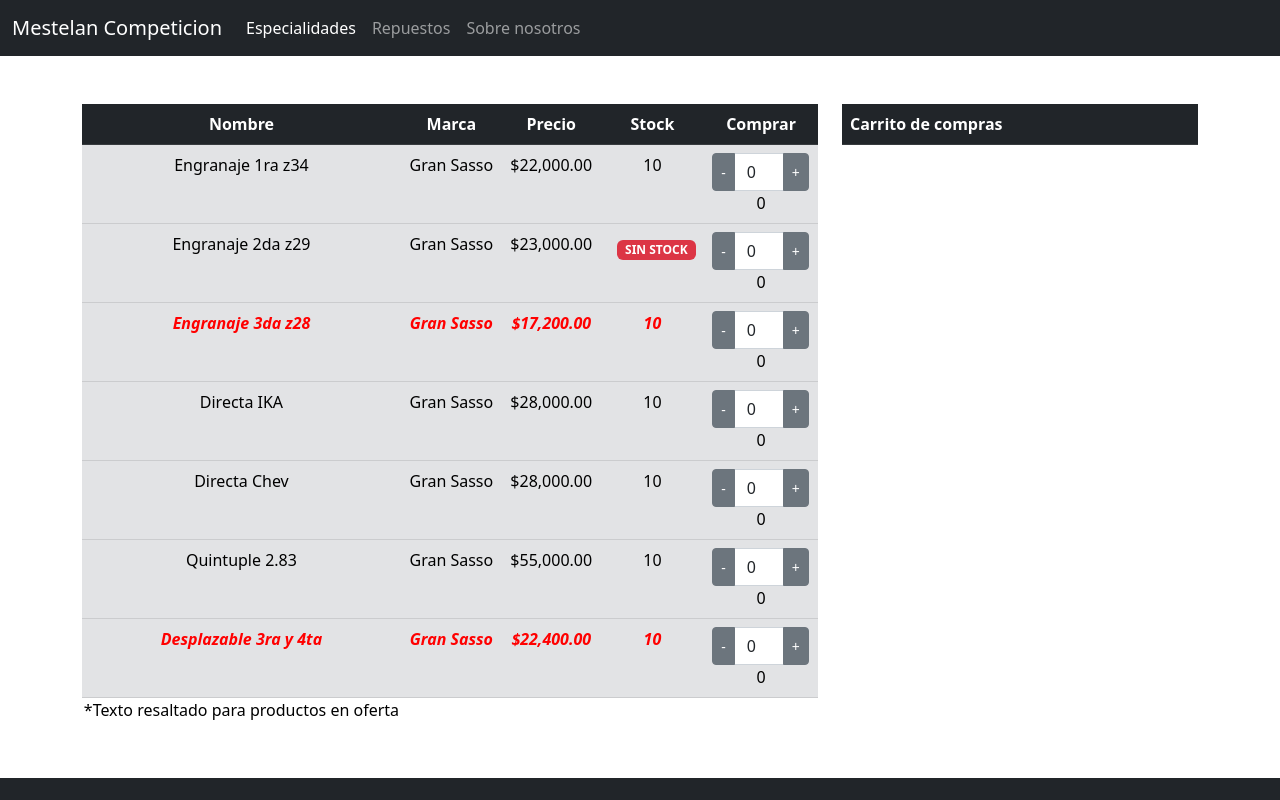
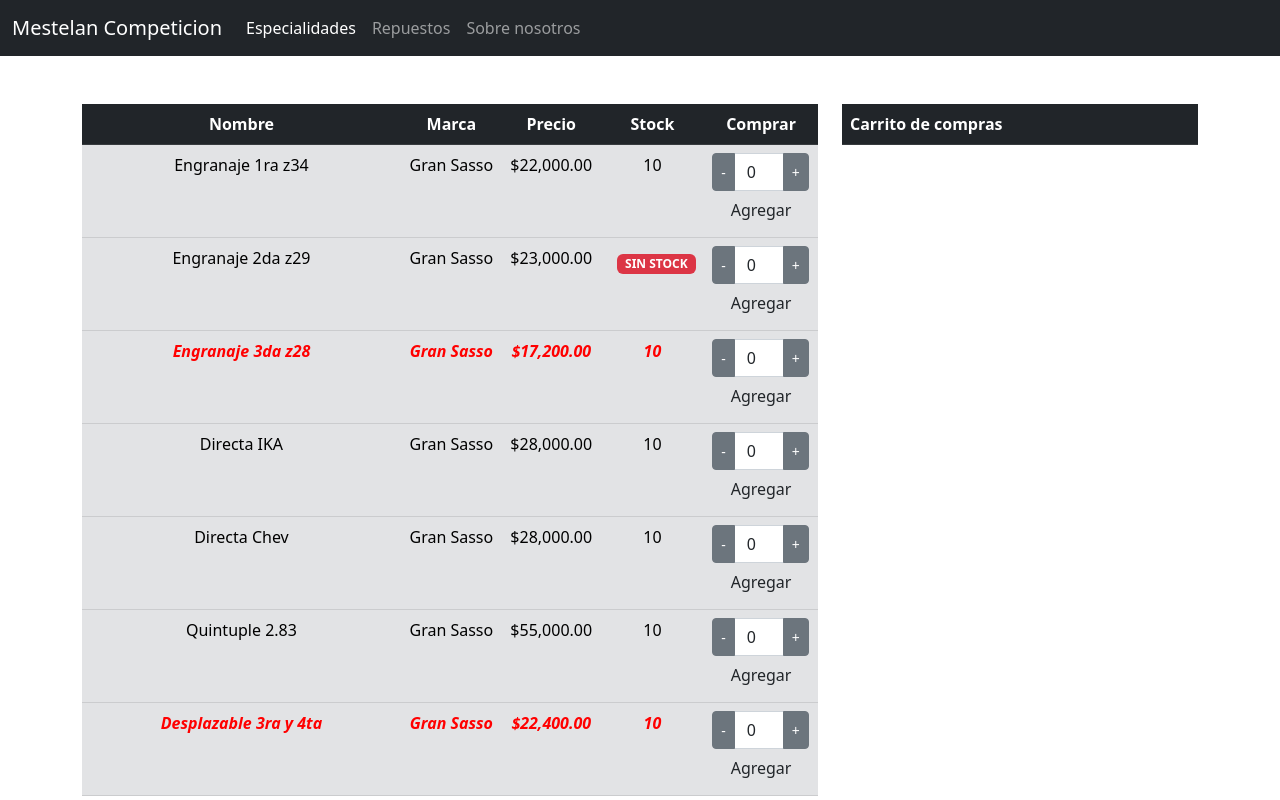
Before and after one commit to meste73/Angular_Proyect, an Angular app: page /list in a window 1280 px wide. Shown: the top 800 px of the page. Built offline with nearby package versions, Linux system fonts and the light colour scheme.

Commit message:
Servicio carrito, modificacion de componentes lista y carrito

```diff
--- a/src/app/input-integer/input-integer.component.ts
+++ b/src/app/input-integer/input-integer.component.ts
@@ -14,11 +14,14 @@ export class InputIntegerComponent implements OnInit{
   @Input() quantity!: number;
   @Input() limit!: number;
   @Output() quantityChange: EventEmitter<number> = new EventEmitter<number>();
+  @Output() maxReached: EventEmitter<string> = new EventEmitter<string>();
 
   upQuantity(limit: number): void{
-    if(this.quantity < this.limit){
+    if(this.quantity < limit){
       this.quantity++;
       this.quantityChange.emit(this.quantity);
+    } else{
+      this.maxReached.emit("Se alcanzo la cantidad maxima");
     }
   }
 
--- /dev/null
+++ b/src/app/spare-parts-cart.service.ts
@@ -0,0 +1,22 @@
+import { Injectable } from '@angular/core';
+import { SparePart } from './spare-parts-list/spare-part';
+
+@Injectable({
+  providedIn: 'root'
+})
+export class SparePartsCartService {
+
+  cartList: SparePart[] = [];
+
+  constructor() {}
+
+  addToCart(sparePart: SparePart){
+    let item: SparePart | undefined = this.cartList.find((v1) => v1.name == sparePart.name);
+    if(!item){
+      this.cartList.push({... sparePart});
+    } else{
+      item.quantity += sparePart.quantity;
+    }
+    console.log(this.cartList);
+  }
+}
--- a/src/app/spare-parts-cart/spare-parts-cart.component.ts
+++ b/src/app/spare-parts-cart/spare-parts-cart.component.ts
@@ -1,4 +1,5 @@
 import { Component } from '@angular/core';
+import { SparePartsCartService } from '../spare-parts-cart.service';
 
 @Component({
   selector: 'app-spare-parts-cart',
@@ -7,4 +8,7 @@ import { Component } from '@angular/core';
 })
 export class SparePartsCartComponent {
 
+  constructor(private sparePartsCart: SparePartsCartService){
+
+  }
 }
--- a/src/app/spare-parts-list/spare-parts-list.component.html
+++ b/src/app/spare-parts-list/spare-parts-list.component.html
@@ -31,8 +31,8 @@
                 </span>
             </td>
             <td>
-                <app-input-integer [(quantity)]="sparePart.quantity" [limit]="sparePart.stock"></app-input-integer>
-                {{sparePart.quantity}}
+                <app-input-integer [(quantity)]="sparePart.quantity" [limit]="sparePart.stock" (maxReached)="maxReached($event)"></app-input-integer>
+                <button class="btn" (click)="addToCart(sparePart)">Agregar</button>
             </td>
         </tr>
     </tbody>
--- a/src/app/spare-parts-list/spare-parts-list.component.ts
+++ b/src/app/spare-parts-list/spare-parts-list.component.ts
@@ -1,4 +1,5 @@
 import { Component, OnInit } from '@angular/core';
+import { SparePartsCartService } from '../spare-parts-cart.service';
 import { SparePart } from './spare-part';
 
 @Component({
@@ -6,6 +7,7 @@ import { SparePart } from './spare-part';
   templateUrl: './spare-parts-list.component.html',
   styleUrls: ['./spare-parts-list.component.scss']
 })
+
 export class SparePartsListComponent implements OnInit {
 
   spareParts: SparePart[] = [{
@@ -59,7 +61,19 @@ export class SparePartsListComponent implements OnInit {
     quantity: 0
   }];
 
-  constructor(){}
+  constructor(private sparePartsCart: SparePartsCartService){
+
+  }
 
   ngOnInit(): void{}
+
+  maxReached(m: string){
+    alert(m);
+  }
+
+  addToCart(sparePart: SparePart): void{
+    this.sparePartsCart.addToCart(sparePart);
+    sparePart.stock -= sparePart.quantity;
+    sparePart.quantity = 0;
+  }
 }
```
